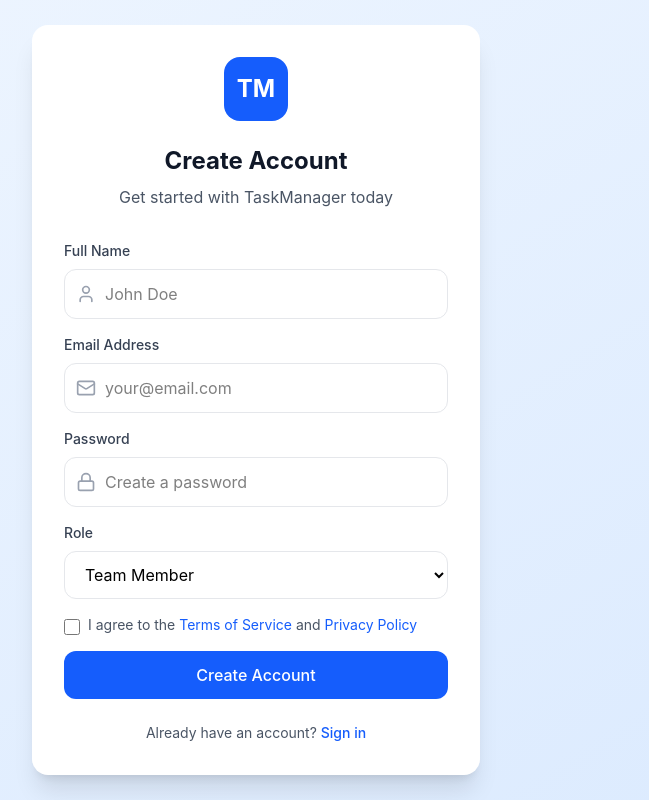
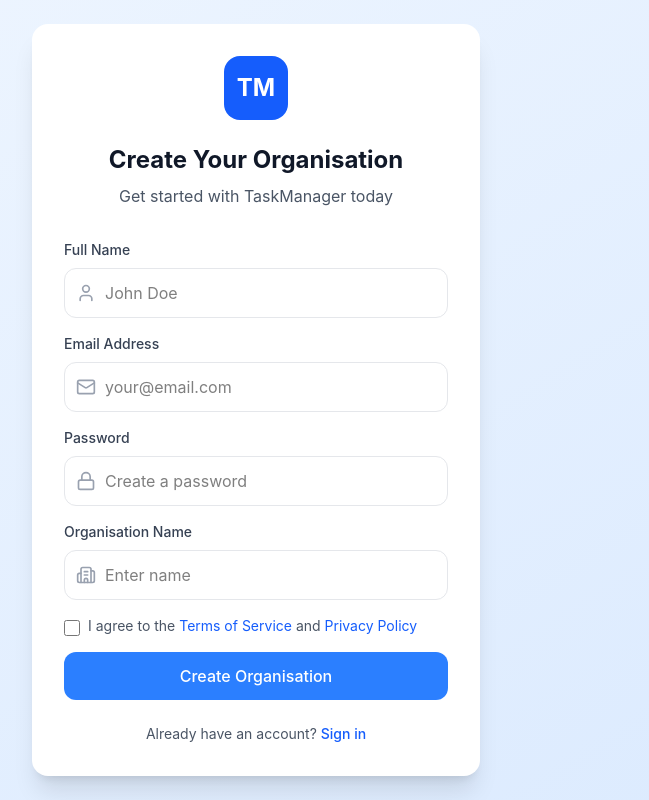
Before and after one commit to amandeep25cyber/Task-Tracker, a React (Vite) app in the folder client/: page /sign-up in a window 1280 px wide. Shown: the whole page, without its empty margins (384-1033 px from the left). Built offline with nearby package versions, Linux system fonts and the light colour scheme; no server answers.

Commit message:
Creating organisation slice and register api implementation

```diff
--- a/client/src/pages/Login.jsx
+++ b/client/src/pages/Login.jsx
@@ -126,10 +126,10 @@
           <p className="text-center text-sm text-gray-600 mt-6">
             Don't have an account?{" "}
             <Link
-              to="/signup"
+              to="/sign-up"
               className="text-blue-600 hover:text-blue-700 font-medium"
             >
-              Sign up
+              Create your own company
             </Link>
           </p>
         </div>
--- a/client/src/pages/Register.jsx
+++ b/client/src/pages/Register.jsx
@@ -1,7 +1,51 @@
-import { Link } from "react-router-dom";
-import { Mail, Lock, User } from "lucide-react";
+import { Link, useNavigate } from "react-router-dom";
+import { Mail, Lock, User, Building2 } from "lucide-react";
+import { useEffect, useState } from "react";
+import { userRegister } from "../services/auth.services";
+import { toast } from "react-toastify";
+import { useDispatch } from "react-redux";
+import { loginSuccess } from "../store/features/authSlice";
 
 const Register =()=> {
+
+  const [name,setName] = useState("");
+  const [email,setEmail] = useState("");
+  const [password,setPassword] = useState("");
+  const [orgName,setOrgName] = useState("");
+  const [enableBtn,setEnableBtn] = useState(false);
+  const [terms,setTerms] = useState(false);
+
+  const dispatch = useDispatch();
+  const navigate = useNavigate();
+
+  useEffect(()=>{
+
+    if(![name,email,password,orgName].some(field=> !field || field.trim()==="") && terms){
+      setEnableBtn(true);
+    }else setEnableBtn(false)
+
+  },[name,email,password,orgName,terms])
+
+  const submitHandler = async(e)=>{
+    e.preventDefault();
+    try {
+      const data = await userRegister({name,email,password,organisationName:orgName});
+
+      dispatch(loginSuccess(data.data.user))
+      toast.success(data.message);
+
+      setEmail("");
+      setName("");
+      setOrgName("");
+      setPassword("");
+      setTerms(false);
+      navigate("/")
+
+    } catch (error) {
+      toast.error(error.response?.data.message);
+    }
+  }
+
   return (
     <div className="min-h-screen bg-linear-to-br from-blue-50 to-blue-100 flex items-center justify-center p-4">
       <div className="w-full max-w-md">
@@ -11,15 +55,17 @@
               <span className="text-white font-bold text-2xl">TM</span>
             </div>
           </div>
-          <h1 className="text-2xl font-bold text-center text-gray-900 mb-2">Create Account</h1>
+          <h1 className="text-2xl font-bold text-center text-gray-900 mb-2">Create Your Organisation</h1>
           <p className="text-center text-gray-600 mb-8">Get started with TaskManager today</p>
 
-          <form className="space-y-4">
+          <form className="space-y-4" onSubmit={submitHandler}>
             <div>
               <label className="block text-sm font-medium text-gray-700 mb-2">Full Name</label>
               <div className="relative">
                 <User className="absolute left-3 top-1/2 -translate-y-1/2 w-5 h-5 text-gray-400" />
                 <input
+                  onChange={(e)=>setName(e.target.value)}
+                  value={name}
                   type="text"
                   placeholder="John Doe"
                   className="w-full pl-10 pr-4 py-3 border border-gray-200 rounded-xl focus:outline-none focus:ring-2 focus:ring-blue-500 focus:border-transparent"
@@ -32,6 +78,8 @@
               <div className="relative">
                 <Mail className="absolute left-3 top-1/2 -translate-y-1/2 w-5 h-5 text-gray-400" />
                 <input
+                  onChange={(e)=>setEmail(e.target.value)}
+                  value={email}
                   type="email"
                   placeholder="your@email.com"
                   className="w-full pl-10 pr-4 py-3 border border-gray-200 rounded-xl focus:outline-none focus:ring-2 focus:ring-blue-500 focus:border-transparent"
@@ -44,6 +92,8 @@
               <div className="relative">
                 <Lock className="absolute left-3 top-1/2 -translate-y-1/2 w-5 h-5 text-gray-400" />
                 <input
+                  onChange={(e)=>setPassword(e.target.value)}
+                  value={password}
                   type="password"
                   placeholder="Create a password"
                   className="w-full pl-10 pr-4 py-3 border border-gray-200 rounded-xl focus:outline-none focus:ring-2 focus:ring-blue-500 focus:border-transparent"
@@ -52,29 +102,36 @@
             </div>
 
             <div>
-              <label className="block text-sm font-medium text-gray-700 mb-2">Role</label>
-              <select className="w-full px-4 py-3 border border-gray-200 rounded-xl focus:outline-none focus:ring-2 focus:ring-blue-500 focus:border-transparent">
-                <option>Team Member</option>
-                <option>Project Manager</option>
-                <option>Admin</option>
-              </select>
+              <label className="block text-sm font-medium text-gray-700 mb-2">Organisation Name</label>
+              <div className="relative">
+                <Building2 className="absolute left-3 top-1/2 -translate-y-1/2 w-5 h-5 text-gray-400" />
+                <input
+                  onChange={(e)=>setOrgName(e.target.value)}
+                  value={orgName}
+                  type="text"
+                  placeholder="Enter name"
+                  className="w-full pl-10 pr-4 py-3 border border-gray-200 rounded-xl focus:outline-none focus:ring-2 focus:ring-blue-500 focus:border-transparent"
+                />
+              </div>
             </div>
 
             <label className="flex items-start">
-              <input type="checkbox" className="w-4 h-4 text-blue-600 border-gray-300 rounded focus:ring-blue-500 mt-1" />
+              <input onChange={(e)=>setTerms(e.target.checked)} checked={terms} type="checkbox" className="w-4 h-4 text-blue-600 border-gray-300 rounded focus:ring-blue-500 mt-1" />
               <span className="ml-2 text-sm text-gray-600">
                 I agree to the <a href="#" className="text-blue-600 hover:text-blue-700">Terms of Service</a> and <a href="#" className="text-blue-600 hover:text-blue-700">Privacy Policy</a>
               </span>
             </label>
 
-            <button className="w-full bg-blue-600 text-white py-3 rounded-xl font-medium hover:bg-blue-700 transition-colors">
-              Create Account
+            <button
+              disabled = {!enableBtn}
+              className={`w-full text-white py-3 rounded-xl font-medium ${enableBtn? "bg-blue-600 hover:bg-blue-700 transition-colors" : "bg-blue-500 cursor-not-allowed"}`}>
+              Create Organisation
             </button>
           </form>
 
           <p className="text-center text-sm text-gray-600 mt-6">
             Already have an account?{" "}
-            <Link to="/" className="text-blue-600 hover:text-blue-700 font-medium">
+            <Link to="/sign-in" className="text-blue-600 hover:text-blue-700 font-medium">
               Sign in
             </Link>
           </p>
--- a/client/src/services/auth.services.js
+++ b/client/src/services/auth.services.js
@@ -31,7 +31,22 @@
     }
 }
 
+const userRegister = async(data)=>{
+    const apiUrl = import.meta.env.VITE_API_URL;
+
+    const res = await axios.post(
+        `${apiUrl}/auth/register`,
+        data,
+        {
+            withCredentials: true
+        }
+    );
+
+    return res.data;
+}
+
 export {
     userLogin,
     getCurrentUser,
+    userRegister,
 }
--- /dev/null
+++ b/client/src/store/features/orgSlice.js
@@ -0,0 +1,15 @@
+import { createSlice } from "@reduxjs/toolkit";
+
+const initialState = {
+    organisation = null,
+}
+
+const orgSlice = createSlice({
+    name:"organisation",
+    initialState,
+    reducers:{
+        storeOrganisation:(state,action)=>{
+            state.organisation = action.payload;
+        }
+    }
+})
```
Also changed, not shown: 1 other file (tests, documents, lock files or other folders).
